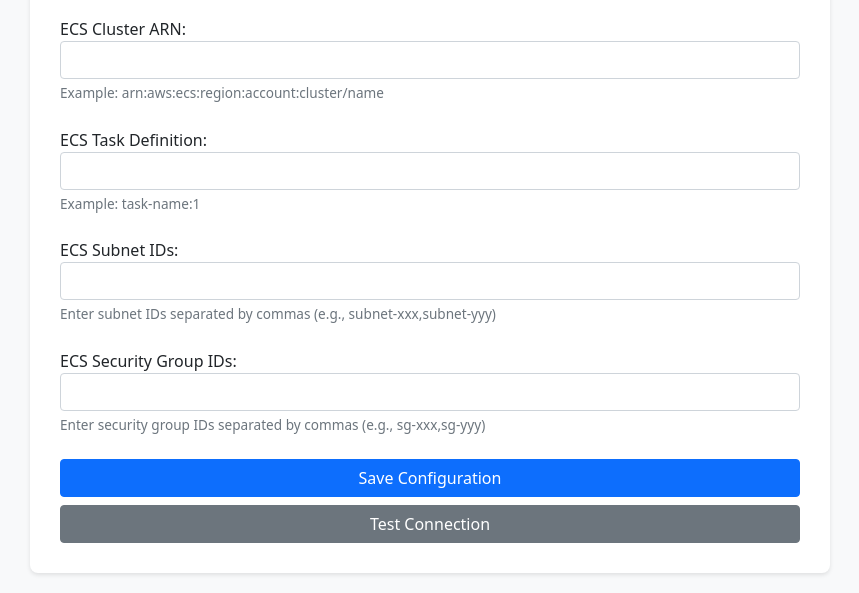
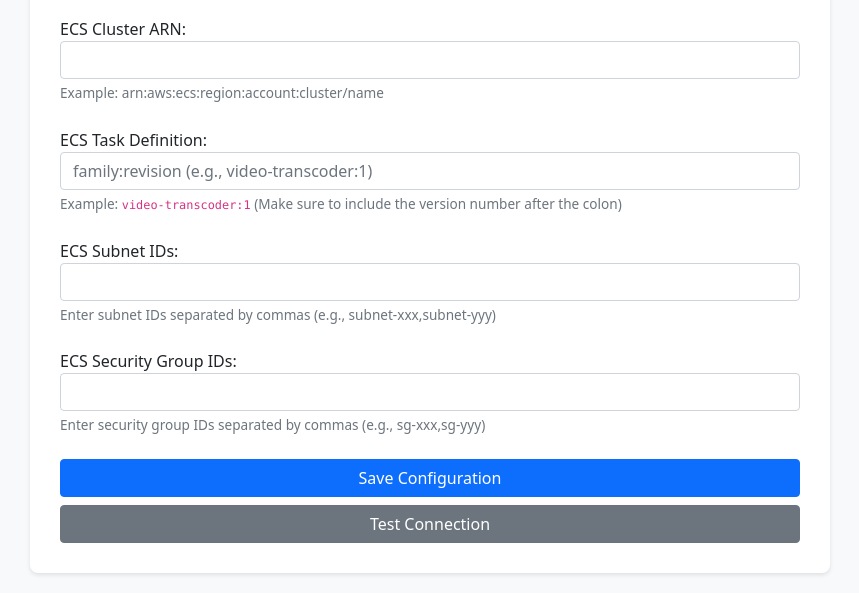
Before and after one commit to devinllc/video-consumer, a website: page frontend-app/config.html in a window 1280 px wide. Both pictures are taken after a click on the tab "ECS Configuration". Shown: the part 293-886 px from the top of the page, without its empty margins (210-1069 px from the left). Drawn offline with nearby package versions, Linux system fonts and the light colour scheme; no server answers.

Commit message:
Fix ECS task definition format validation with better examples

```diff
--- a/frontend-app/config.html
+++ b/frontend-app/config.html
@@ -130,8 +130,12 @@
 
                         <div class="form-group">
                             <label for="ecsTaskDefinition">ECS Task Definition:</label>
-                            <input type="text" class="form-control" id="ecsTaskDefinition" required>
-                            <div class="form-text">Example: task-name:1</div>
+                            <input type="text" class="form-control" id="ecsTaskDefinition" required
+                                pattern="[a-zA-Z0-9_-]+:[0-9]+" placeholder="family:revision (e.g., video-transcoder:1)"
+                                oninvalid="this.setCustomValidity('Task definition must be in format: family:revision')"
+                                oninput="this.setCustomValidity('')">
+                            <div class="form-text">Example: <code>video-transcoder:1</code> (Make sure to include the
+                                version number after the colon)</div>
                         </div>
 
                         <div class="form-group">
```
Also changed, not shown: frontend-app/index.html (+0 -3 lines).
